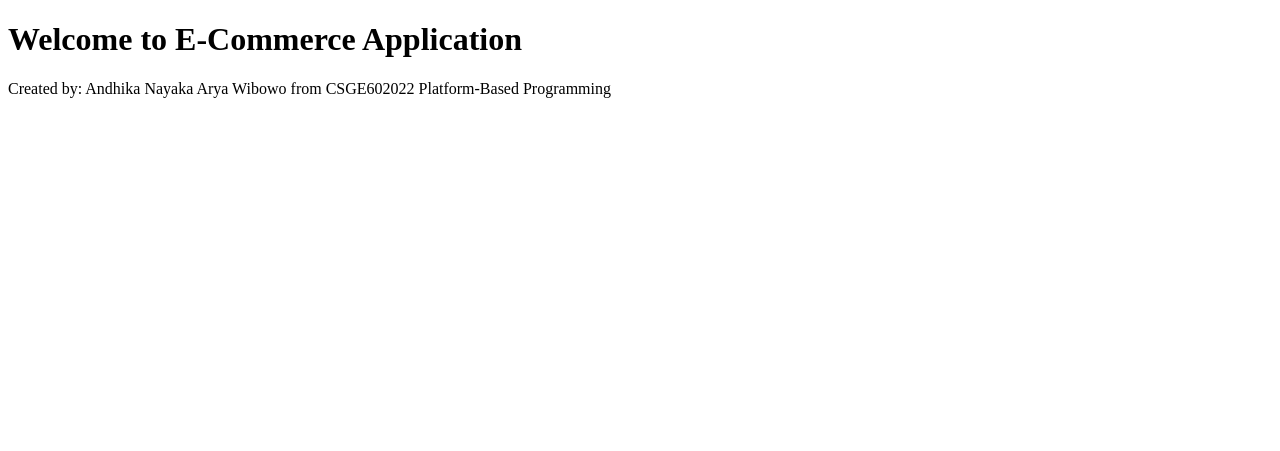
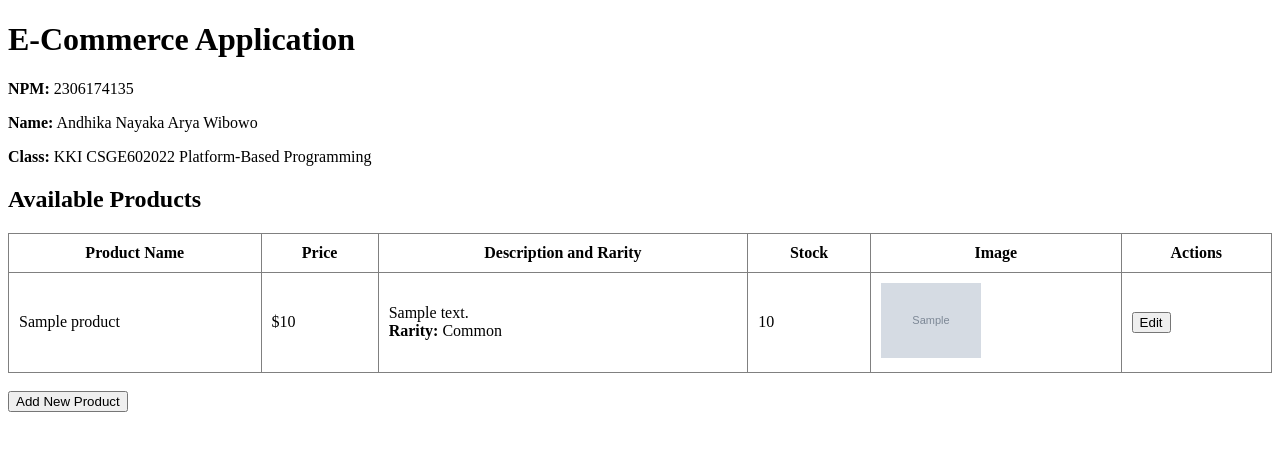
Before and after one commit to AndhikaNayakaAW/pbp-ecommerce-csge602022, a Django app: page / in a window 1280 px wide. Shown: the top 451 px of the page. Run offline with Django 5.2, Linux system fonts and the light colour scheme; tables that the repository leaves empty hold one stand-in row (values such as "Sample post"); grey boxes marked "Sample" are stand-in pictures.

Commit message:
edit button

```diff
--- a/ecommerce_project/settings.py
+++ b/ecommerce_project/settings.py
@@ -55,7 +55,7 @@ ROOT_URLCONF = "ecommerce_project.urls"
 TEMPLATES = [
     {
         "BACKEND": "django.template.backends.django.DjangoTemplates",
-        "DIRS": [],
+        "DIRS": [BASE_DIR / "main/templates/main"],  # Ensure this path is correct
         "APP_DIRS": True,
         "OPTIONS": {
             "context_processors": [
@@ -67,6 +67,7 @@ TEMPLATES = [
         },
     },
 ]
+
 
 WSGI_APPLICATION = "ecommerce_project.wsgi.application"
 
--- a/main/models.py
+++ b/main/models.py
@@ -1,7 +1,9 @@
 from django.db import models
+import uuid  # Add this for UUID
 
 # Create your models here.
 class Product(models.Model):
+    id = models.UUIDField(primary_key=True, default=uuid.uuid4, editable=False)  # Use UUID for primary key
     name = models.CharField(max_length=200)  # Name of the product (Sonny Angel)
     price = models.IntegerField()  # Price of the product
     description = models.TextField()  # Description of the product
--- a/main/templates/main/index.html
+++ b/main/templates/main/index.html
@@ -6,7 +6,9 @@
     <title>{{ app_name }}</title>
 </head>
 <body>
-    <h1>Welcome to {{ app_name }}</h1>
-    <p>Created by: {{ student_name }} from {{ class_name }}</p>
+    <h1>Welcome to E-Commerce (Sonny Angels)</h1>
+    <p>NPM: {{ student_id }}</p>
+    <p>Name: {{ student_name }}</p>
+    <p>Class: {{ class_name }}</p>
 </body>
 </html>
--- /dev/null
+++ b/main/templates/main/main.html
@@ -0,0 +1,54 @@
+<!DOCTYPE html>
+<html lang="en">
+<head>
+    <meta charset="UTF-8">
+    <meta name="viewport" content="width=device-width, initial-scale=1.0">
+    <title>{{ app_name }}</title>
+</head>
+<body>
+    <h1>{{ app_name }}</h1>
+    <p><strong>NPM:</strong> {{ student_id }}</p>
+    <p><strong>Name:</strong> {{ student_name }}</p>
+    <p><strong>Class:</strong> {{ class_name }}</p>
+
+    <h2>Available Products</h2>
+
+    {% if not products %}
+        <p>There are no products available at the moment.</p>
+    {% else %}
+        <table border="1" cellpadding="10" cellspacing="0" style="border-collapse: collapse; width: 100%;">
+            <thead>
+                <tr>
+                    <th>Product Name</th>
+                    <th>Price</th>
+                    <th>Description and Rarity</th>
+                    <th>Stock</th>
+                    <th>Image</th>
+                    <th>Actions</th> <!-- Added a new column for actions like edit -->
+                </tr>
+            </thead>
+            <tbody>
+            {% for product in products %}
+                <tr>
+                    <td>{{ product.name }}</td>
+                    <td>${{ product.price }}</td>
+                    <td>{{ product.description }} <br> <strong>Rarity:</strong> {{ product.rarity }}</td>
+                    <td>{{ product.stock }}</td>
+                    <td><img src="{{ product.image_url }}" alt="{{ product.name }}" width="100"></td>
+                    <td>
+                        <a href="{% url 'edit_product' product.id %}">
+                            <button>Edit</button>
+                        </a>
+                    </td>
+                </tr>
+            {% endfor %}
+            </tbody>
+        </table>
+    {% endif %}
+
+    <br>
+    <a href="{% url 'add_product' %}">
+        <button>Add New Product</button>
+    </a>
+</body>
+</html>
--- a/main/urls.py
+++ b/main/urls.py
@@ -1,12 +1,14 @@
 from django.urls import path
-from main.views import index, show_main, add_product, show_xml, show_json, show_xml_by_id, show_json_by_id  # Import your views
+from main.views import show_main, add_product, show_xml, show_json, show_xml_by_id, show_json_by_id, index
+from .views import edit_product
 
 urlpatterns = [
-    path('', index, name='index'),  # Existing index view
+    path('', show_main, name='show_main'),  # Make show_main the root URL
     path('add-product/', add_product, name='add_product'),  # Route for adding a product
-    path('show-main/', show_main, name='show_main'),  # Route for displaying all products
     path('xml/', show_xml, name='show_xml'),  # XML view for all products
     path('json/', show_json, name='show_json'),  # JSON view for all products
-    path('xml/<str:id>/', show_xml_by_id, name='show_xml_by_id'),  # XML view for product by ID
-    path('json/<str:id>/', show_json_by_id, name='show_json_by_id'),  # JSON view for product by ID
+    path('xml/<uuid:id>/', show_xml_by_id, name='show_xml_by_id'),  # XML view for product by UUID
+    path('json/<uuid:id>/', show_json_by_id, name='show_json_by_id'),  # JSON view for product by UUID
+    path('index/', index, name='index'),  # Keep the index view at /index/
+    path('edit-product/<uuid:product_id>/', edit_product, name='edit_product'),  # Change from int to uuid
 ]
--- a/main/views.py
+++ b/main/views.py
@@ -3,6 +3,7 @@ from django.core import serializers
 from django.shortcuts import render, redirect
 from main.forms import ProductForm  # Import the ProductForm
 from main.models import Product  # Import the Product model
+from django.shortcuts import get_object_or_404
 
 # Existing index view
 def index(request):
@@ -11,9 +12,25 @@ def index(request):
         'app_name': 'E-Commerce Application',
         'student_name': 'Andhika Nayaka Arya Wibowo',
         'student_id': '2306174135',
-        'class_name': 'CSGE602022 Platform-Based Programming',
+        'class_name': 'KKI CSGE602022 Platform-Based Programming',
     }
     return render(request, 'main/index.html', context)
+
+# Function to update product image URLs and descriptions
+def update_product_images():
+    # Update the image and description for Sonny Angel - Series Dinosaur (Common)
+    product1 = Product.objects.filter(name="Sonny Angel - Series 1").first()
+    if product1:
+        product1.image_url = "https://raw.githubusercontent.com/AndhikaNayakaAW/Nayaka/main/Series%20dinasaur%20cummon.jpg"
+        product1.description = "A cute Sonny Angel minifigure from Series Dinosaur, Rarity (Common)"
+        product1.save()
+
+    # Update the image and description for Sonny Angel - Secret Edition Dinosaur
+    product2 = Product.objects.filter(name="Sonny Angel - Secret Edition").first()
+    if product2:
+        product2.image_url = "https://raw.githubusercontent.com/AndhikaNayakaAW/Nayaka/main/series%20dinosaur%20secret.jpg"
+        product2.description = "A rare secret edition Sonny Angel minifigure from Series Dinosaur, Rarity (Secret)"
+        product2.save()
 
 # View to add a new product
 def add_product(request):
@@ -21,13 +38,16 @@ def add_product(request):
 
     if form.is_valid() and request.method == "POST":
         form.save()  # Save the product to the database
-        return redirect('index')  # Redirect back to the index page
+        return redirect('show_main')  # Redirect to the main page
 
     context = {'form': form}
     return render(request, "main/add_product.html", context)  # Render the form template
 
 # View to display products on the main page
 def show_main(request):
+    # Update the product images and descriptions whenever this page is accessed
+    update_product_images()
+
     products = Product.objects.all()  # Fetch all products
 
     context = {
@@ -35,7 +55,7 @@ def show_main(request):
         'products': products,  # Pass products to the template
         'student_name': 'Andhika Nayaka Arya Wibowo',
         'student_id': '2306174135',
-        'class_name': 'CSGE602022 Platform-Based Programming',
+        'class_name': 'KKI CSGE602022 Platform-Based Programming',
     }
     return render(request, 'main/main.html', context)  # Render the main page
 
@@ -51,10 +71,22 @@ def show_json(request):
 
 # New view to return a product by ID in XML format
 def show_xml_by_id(request, id):
-    data = Product.objects.filter(pk=id)  # Query product by ID
+    data = Product.objects.filter(pk=id)  # Query product by UUID
     return HttpResponse(serializers.serialize("xml", data), content_type="application/xml")
 
 # New view to return a product by ID in JSON format
 def show_json_by_id(request, id):
-    data = Product.objects.filter(pk=id)  # Query product by ID
+    data = Product.objects.filter(pk=id)  # Query product by UUID
     return HttpResponse(serializers.serialize("json", data), content_type="application/json")
+
+# Edit product view
+def edit_product(request, product_id):
+    product = get_object_or_404(Product, id=product_id)
+    form = ProductForm(request.POST or None, instance=product)
+
+    if form.is_valid() and request.method == "POST":
+        form.save()
+        return redirect('show_main')  # Redirect to the main page after editing
+
+    context = {'form': form}
+    return render(request, "main/edit_product.html", context)
```
Also changed, not shown: main/templates/main.html (deleted, +0 -44 lines), main/templates/main/add_product.html (added, +19 -0 lines), main/templates/main/base.html (added, +23 -0 lines), main/templates/main/edit_product.html (added, +19 -0 lines), main/migrations/0003_alter_product_id.py (added).
